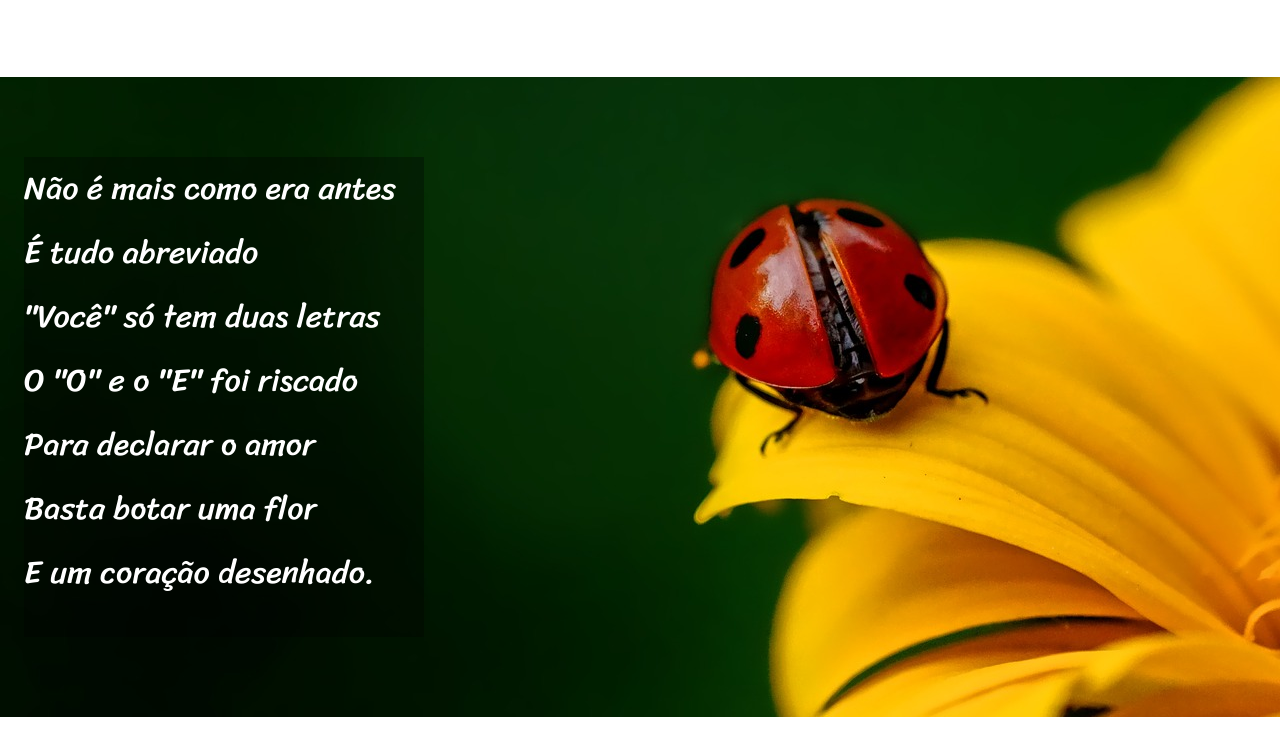
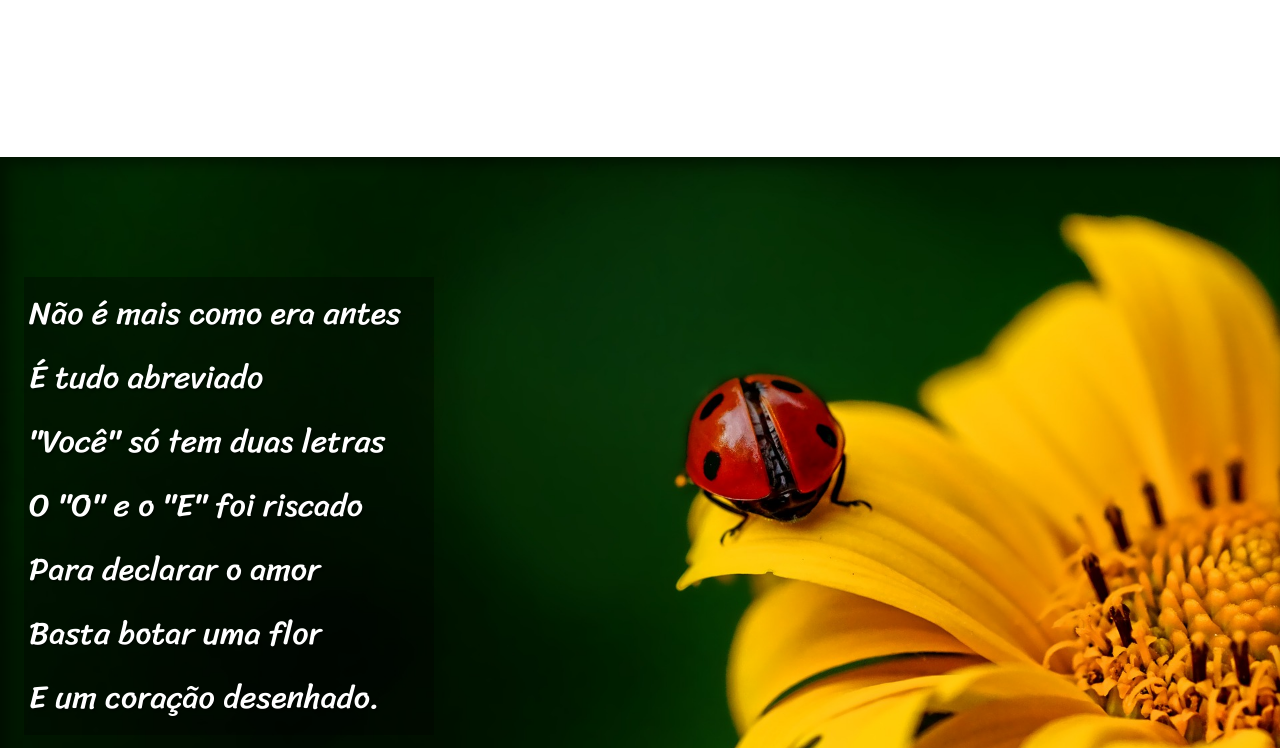
Before and after one commit to Mael1107/HTML-CSS, a plain HTML site: page EXERCICIOS/project-cordel/index.html in a window 1280 px wide. Shown: the part 752-1500 px from the top of the page. Drawn offline with Linux system fonts and the light colour scheme.

Commit message:
Update cordel.css

```diff
--- a/EXERCICIOS/project-cordel/style/cordel.css
+++ b/EXERCICIOS/project-cordel/style/cordel.css
@@ -54,25 +54,31 @@ a:hover {
 .imagem {
     background-color: rgb(38, 38, 38);
     color: white;
+    box-shadow: inset 6px 6px 14px 2px rgba(0, 0, 0, 0.411);
+    background-attachment: fixed;
 }
 
 #img1 {
     background-image: url(../imagens/background001.jpg);
     background-position: center center;
+    background-size: cover;
 }
 
 #img2 {
     background-image:url(../imagens/background002.jpg);
+    background-size: cover;
 }
 
 .imagem p {
     background-color: rgba(0, 0, 0, 0.321);
     width: 400px;
+    text-shadow: 1.5px 1.5px 2px rgba(0, 0, 0, 0.447);
+    padding: 5px;
 }
 section {
     padding-left:3vh;
-    padding-top: 10vh;
-    padding-bottom:10vh;
+    padding-top: 15vh;
+    padding-bottom:15vh;
     line-height: 2em;
     font-family:var(--font-conteudo);
     font-size:2em;
```
